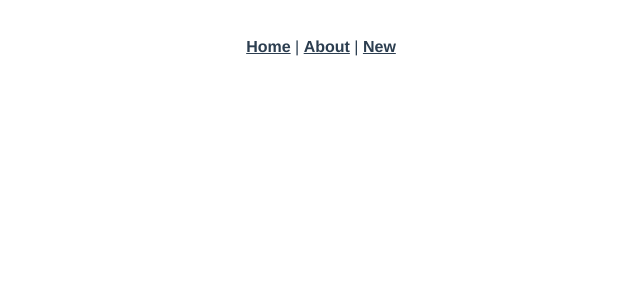
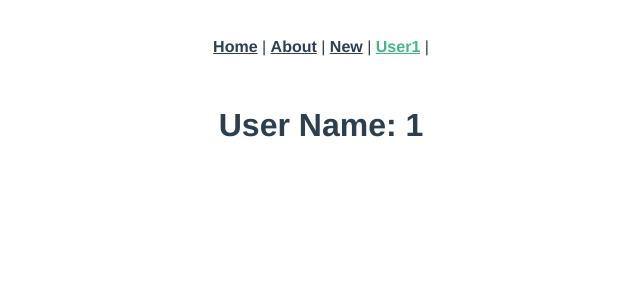
Before and after one commit to ics-konno/router-sample, a Vue app in the folder router-sample/: page /1 in a window 1280 px wide. Shown: the top 300 px of the page, without its empty margins (319-959 px from the left). Built offline with nearby package versions, Linux system fonts and the light colour scheme.

Commit message:
動的なルートを作成

```diff
--- a/router-sample/src/App.vue
+++ b/router-sample/src/App.vue
@@ -3,7 +3,9 @@
     <div id="nav">
       <router-link :to="{ name: 'Home' }">Home</router-link> |
       <router-link :to="{ name: 'About' }">About</router-link> |
-      <router-link :to="{ name: 'New' }">New</router-link>
+      <router-link :to="{ name: 'New' }">New</router-link> |
+      <router-link :to="{ name: 'User', params: { id: 1 } }">User1</router-link>
+      |
     </div>
     <router-view />
   </div>
--- a/router-sample/src/router/index.js
+++ b/router-sample/src/router/index.js
@@ -2,6 +2,7 @@ import Vue from "vue";
 import VueRouter from "vue-router";
 import Home from "../views/Home.vue";
 import NewPage from "../views/NewPage"
+import User from "../views/User"
 
 Vue.use(VueRouter);
 
@@ -24,6 +25,11 @@ const routes = [
     path: "/new",
     name: "New",
     component: NewPage
+  },
+  {
+    path: "/:id",
+    name: "User",
+    component: User
   }
 ];
 
--- /dev/null
+++ b/router-sample/src/views/User.vue
@@ -0,0 +1,5 @@
+<template>
+  <div class="user">
+    <h1>User Name: {{ $route.params.id }}</h1>
+  </div>
+</template>
```
